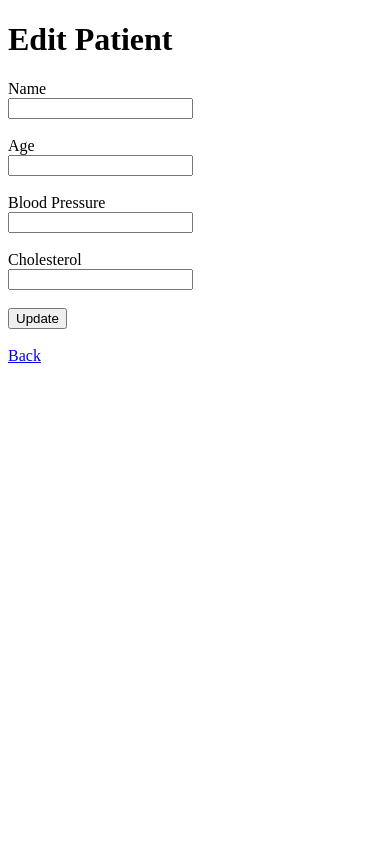
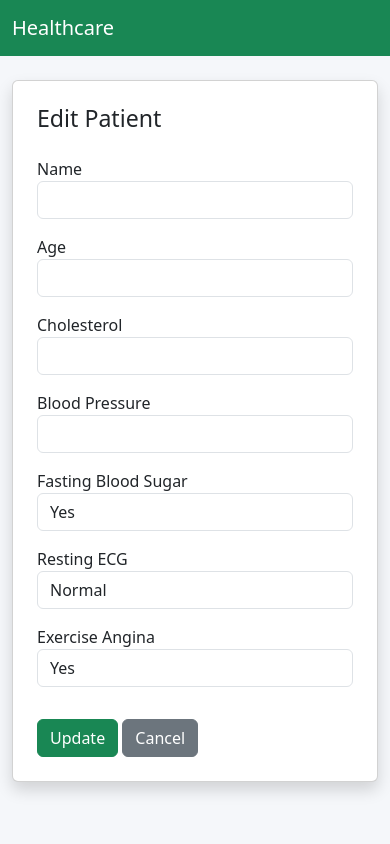
Before and after one commit to Olumide36/Secure-Health-System, a Flask app: template templates/edit_patient.html in a window 390 px wide. Run offline with Flask 3, Linux system fonts and the light colour scheme; the template is opened without the code that fills it, so the values that code supplies are empty.

Commit message:
Initial commit or updated patient templates

```diff
--- a/app.py
+++ b/app.py
@@ -215,6 +215,79 @@ def add_patient():
 
 
 # -----------------------------
+# Book appointment
+# -----------------------------
+@app.route("/book_appointment", methods=["GET","POST"])
+def book_appointment():
+
+    if "user" not in session:
+        return redirect(url_for("home"))
+
+    if session["role"] != "patient":
+        return "Access Forbidden"
+
+    if request.method == "POST":
+
+        appointment = {
+            "patient": session["user"],
+            "date": request.form.get("date"),
+            "time": request.form.get("time"),
+            "reason": request.form.get("reason"),
+            "status": "Pending"
+        }
+
+        appointments_collection.insert_one(appointment)
+
+        return redirect(url_for("my_appointments"))
+
+    return render_template("book_appointment.html")
+
+
+# --------------------------------
+# Patient view their appointment
+# --------------------------------
+@app.route("/my_appointments")
+def my_appointments():
+
+    if session["role"] != "patient":
+        return "Access Forbidden"
+
+    appointments = list(
+        appointments_collection.find({"patient": session["user"]})
+    )
+
+    return render_template("my_appointments.html", appointments=appointments)
+
+
+# -----------------------------
+# Add/clinician view all
+# -----------------------------
+@app.route("/appointments")
+def appointments():
+
+    if session["role"] not in ["admin","clinician"]:
+        return "Access Forbidden"
+
+    appointments = list(appointments_collection.find())
+
+    return render_template("appointments.html", appointments=appointments)
+
+
+# -----------------------------
+# Edit patient
+# -----------------------------
+@app.route("/update_appointment/<id>/<status>")
+def update_appointment(id, status):
+
+    appointments_collection.update_one(
+        {"_id": ObjectId(id)},
+        {"$set": {"status": status}}
+    )
+
+    return redirect(url_for("appointments"))
+
+
+# -----------------------------
 # Edit patient
 # -----------------------------
 @app.route("/edit_patient/<id>", methods=["GET","POST"])
--- a/templates/edit_patient.html
+++ b/templates/edit_patient.html
@@ -1,38 +1,71 @@
-<!DOCTYPE html>
-<html>
-<head>
-<title>Edit Patient</title>
-</head>
+{% extends "base.html" %}
 
-<body>
+{% block content %}
 
-<h1>Edit Patient</h1>
+<div class="card p-4 shadow">
+    <h3 class="mb-4">Edit Patient</h3>
 
-<form method="POST">
+    <form method="POST">
 
-Name<br>
-<input type="text" name="name" value="{{patient.name}}">
-<br><br>
+        <div class="row">
 
-Age<br>
-<input type="number" name="age" value="{{patient.age}}">
-<br><br>
+            <div class="col-md-6 mb-3">
+                <label>Name</label>
+                <input type="text" name="name" class="form-control"
+                       value="{{ patient['name'] }}">
+            </div>
 
-Blood Pressure<br>
-<input type="text" name="blood_pressure" value="{{patient.blood_pressure}}">
-<br><br>
+            <div class="col-md-3 mb-3">
+                <label>Age</label>
+                <input type="number" name="age" class="form-control"
+                       value="{{ patient['age'] }}">
+            </div>
 
-Cholesterol<br>
-<input type="text" name="cholesterol" value="{{patient.cholesterol}}">
-<br><br>
+            <div class="col-md-3 mb-3">
+                <label>Cholesterol</label>
+                <input type="number" name="cholesterol" class="form-control"
+                       value="{{ patient['cholesterol'] }}">
+            </div>
 
-<button type="submit">Update</button>
+            <div class="col-md-4 mb-3">
+                <label>Blood Pressure</label>
+                <input type="text" name="blood_pressure" class="form-control"
+                       value="{{ patient['blood_pressure'] }}">
+            </div>
 
-</form>
+            <div class="col-md-4 mb-3">
+                <label>Fasting Blood Sugar</label>
+                <select name="fasting_blood_sugar" class="form-control">
+                    <option {{ 'selected' if patient['fasting_blood_sugar']=='Yes' else '' }}>Yes</option>
+                    <option {{ 'selected' if patient['fasting_blood_sugar']=='No' else '' }}>No</option>
+                </select>
+            </div>
 
-<br>
+            <div class="col-md-4 mb-3">
+                <label>Resting ECG</label>
+                <select name="resting_ecg" class="form-control">
+                    <option {{ 'selected' if patient['resting_ecg']=='Normal' else '' }}>Normal</option>
+                    <option {{ 'selected' if patient['resting_ecg']=='Abnormal' else '' }}>Abnormal</option>
+                </select>
+            </div>
 
-<a href="/dashboard">Back</a>
+            <div class="col-md-4 mb-3">
+                <label>Exercise Angina</label>
+                <select name="exercise_angina" class="form-control">
+                    <option {{ 'selected' if patient['exercise_angina']=='Yes' else '' }}>Yes</option>
+                    <option {{ 'selected' if patient['exercise_angina']=='No' else '' }}>No</option>
+                </select>
+            </div>
 
-</body>
-</html>
+        </div>
+
+        <div class="mt-3">
+            <button class="btn btn-success">Update</button>
+            <a href="/dashboard" class="btn btn-secondary">Cancel</a>
+        </div>
+
+    </form>
+
+</div>
+
+{% endblock %}
```
Also changed, not shown: templates/appointments.html (added, +36 -0 lines), templates/book_appointment.html (added, +30 -0 lines), templates/my_appointments.html (added, +31 -0 lines).
